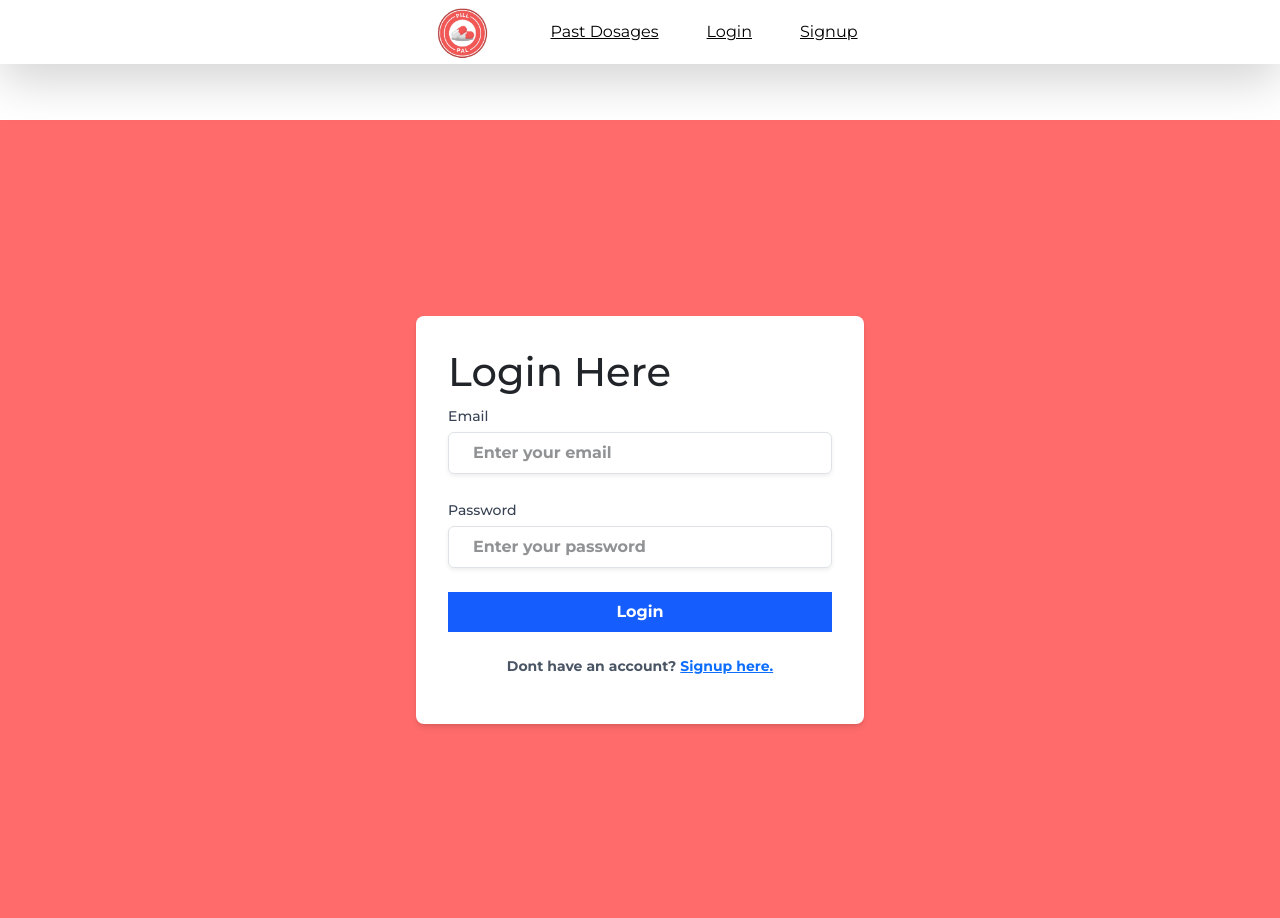
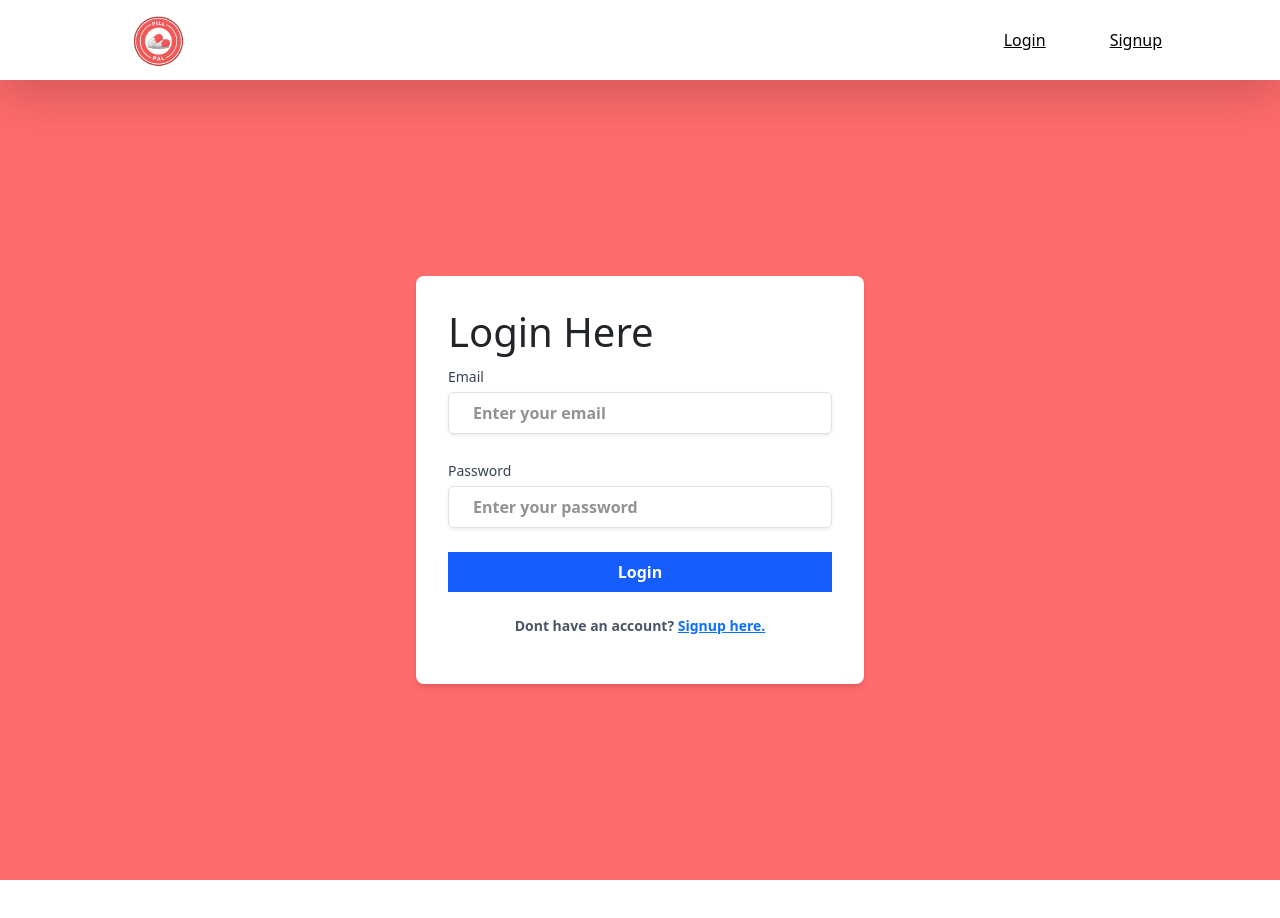
Before and after one commit to KellyLTran/Pill-Pal, a React (Vite) app in the folder frontend/: page /login in a window 1280 px wide. After the commit the page ends 880 px from the top, so only its background shows below. Built offline with nearby package versions, Linux system fonts and the light colour scheme; no server answers.

Commit message:
login page stuff

```diff
--- a/frontend/package.json
+++ b/frontend/package.json
@@ -18,6 +18,7 @@
     "react-bootstrap": "^2.10.8",
     "react-datepicker": "^7.6.0",
     "react-dom": "^18.3.1",
+    "react-icons": "^5.4.0",
     "react-router-dom": "^7.1.3",
     "recharts": "^2.15.0",
     "tailwindcss": "^4.0.0",
--- a/frontend/src/App.jsx
+++ b/frontend/src/App.jsx
@@ -22,11 +22,11 @@ function App() {
         // Check if the app is in development mode
         if (import.meta.env.VITE_DEV_MODE === 'true') {
           // Ensure the test user exists in the database
-          const signupResponse = await axiosInstance.post('/api/auth/signup', testUser);
+          const signupResponse = await axiosInstance.post('/auth/signup', testUser);
           console.log('Test user created:', signupResponse.data);
 
           // Log in the test user
-          const loginResponse = await axiosInstance.post('api/auth/login', {
+          const loginResponse = await axiosInstance.post('/auth/login', {
             email: testUser.email,
             password: testUser.password,
           });
@@ -51,7 +51,9 @@ function App() {
   return (
     <div className="flex flex-col">
       <Navbar />
-      <Routes/>
+      <div className='pt-20'>
+        <Routes/>
+      </div>
     </div>
   )
 }
--- a/frontend/src/components/Navbar.jsx
+++ b/frontend/src/components/Navbar.jsx
@@ -1,48 +1,66 @@
 import { Link } from 'react-router-dom';
 import useUserStore from '../hooks/userStore'; // Correct import path
+import { FaHome, FaHistory, FaSignOutAlt } from 'react-icons/fa'; // Import icons from react-icons
 
 export default function Navbar() {
-
-  const {authUser, logout} = useUserStore();
+  const { authUser, logout } = useUserStore();
 
   return (
-    <div style={{fontFamily: 'Montserrat', position: "fixed", top: 0}} className='w-full shadow-lg mb-0 mt-0 bg-transparent'>
-      <div className='container mx-auto flex flex-row justify-center items-center h-16 px-4'>
-        <Link
-          to="/"
-          className='text-black hover:text-slate-300 px-4 py-2 rounded transition duration-300'
-        >
+    <div className="font-montserrat fixed top-0 w-full shadow-lg bg-white">
+      <div className="container mx-auto flex flex-row justify-between items-center h-20 px-4">
+        {/* Logo */}
+        <Link to="/" className="text-black hover:text-slate-300 px-4 py-2 rounded transition duration-300">
           <div>
-            <img className="w-20" src="package-lock.png"/>
+            <img className="w-20" src="package-lock.png" alt="Logo" />
           </div>
         </Link>
 
+        {/* Navigation Links */}
+        <div className="flex flex-row items-center space-x-4">
+          {authUser ? (
+            <>
+              {/* Home Link with Icon */}
+              <Link
+                to="/home"
+                className="text-black hover:text-blue-600 px-4 py-2 rounded transition duration-300 flex items-center"
+              >
+                <FaHome className="mr-2" /> Home
+              </Link>
+
+              {/* History Link with Icon */}
               <Link
                 to="/history"
-          className='text-black hover:text-slate-300 px-4 py-2 rounded transition duration-300'
+                className="text-black hover:text-blue-600 px-4 py-2 rounded transition duration-300 flex items-center"
               >
-          Past Dosages
+                <FaHistory className="mr-2" /> History
               </Link>
 
+              {/* Logout Button with Icon */}
+              <button
+                onClick={logout}
+                className="text-black hover:text-red-600 px-4 py-2 rounded transition duration-300 flex items-center"
+              >
+                <FaSignOutAlt className="mr-2" /> Logout
+              </button>
+            </>
+          ) : (
+            <>
+              {/* Login and Signup Links (only shown when not logged in) */}
               <Link
                 to="/login"
-          className='text-black hover:text-slate-300 px-4 py-2 rounded transition duration-300'
+                className="text-black hover:text-blue-600 px-4 py-2 rounded transition duration-300"
               >
                 Login
               </Link>
-
               <Link
                 to="/signup"
-          className='text-black hover:text-slate-300 px-4 py-2 rounded transition duration-300'
+                className="text-black hover:text-blue-600 px-4 py-2 rounded transition duration-300"
               >
                 Signup
               </Link>
-
-        {authUser &&
-        <button onClick={() => logout} className='text-white hover:text-slate-300 px-4 py-2 rounded transition duration-300'>
-
-        </button>
-        }
+            </>
+          )}
+        </div>
       </div>
     </div>
   );
--- a/frontend/src/hooks/userStore.js
+++ b/frontend/src/hooks/userStore.js
@@ -9,7 +9,7 @@ const useUserStore = create((set) => ({
   // Method to handle login
   login: async (email, password) => {
     try {
-      const response = await fetch('/api/auth/login', {
+      const response = await fetch('/auth/login', {
         method: 'POST',
         headers: { 'Content-Type': 'application/json' },
         body: JSON.stringify({ email, password }),
@@ -32,7 +32,7 @@ const useUserStore = create((set) => ({
   // Method to handle signup
   signup: async (email, name, password) => {
     try {
-      const response = await fetch('/api/auth/signup', {
+      const response = await fetch('/auth/signup', {
         method: 'POST',
         headers: { 'Content-Type': 'application/json' },
         body: JSON.stringify({ email, name, password }),
--- a/frontend/src/pages/auth/LoginPage.jsx
+++ b/frontend/src/pages/auth/LoginPage.jsx
@@ -25,12 +25,12 @@ export default function LoginPage() {
     e.preventDefault();
     console.log('Login Form Submitted:', loginForm);
     login(loginForm);
-    navigate('/homepage');
+    navigate('/home');
 
   };
 
   return (
-    <div style={{fontFamily: 'Montserrat', fontWeight: 'bold', backgroundColor: "#ff6b6b", height: "100vh"}} className='flex flex-col justify-center items-center min-h-screen bg-gray-100'>
+    <div className="font-montserrat font-bold bg-[#ff6b6b] h-screen flex flex-col justify-center items-center">
       <div className='bg-white p-8 rounded-lg shadow-md w-full max-w-md'>
         <h1 className='text-3xl font-bold mb-6 text-gray-800'>Login Here</h1>
         <form onSubmit={handleSubmit} className='space-y-6'>
--- a/frontend/src/pages/auth/SignupPage.jsx
+++ b/frontend/src/pages/auth/SignupPage.jsx
@@ -31,7 +31,7 @@ export default function SignupPage() {
     }
     console.log('Signup Form Submitted:', signupForm);
     signup(signupForm)
-    navigate("/homepage")
+    navigate("/home")
   };
 
   return (
--- a/frontend/src/routing.jsx
+++ b/frontend/src/routing.jsx
@@ -13,7 +13,7 @@ const Routes = () => {
   const { isAuthenticated, user } = useUserStore();
 
   return (
-    <div className='mt-30'>
+    <div>
       <BrowserRoutes>
         <Route path="/" element={<LandingPage />} />
         <Route
```
Also changed, not shown: 1 other file (tests, documents, lock files or other folders). Lines whose indentation alone changed are shown as unchanged.
